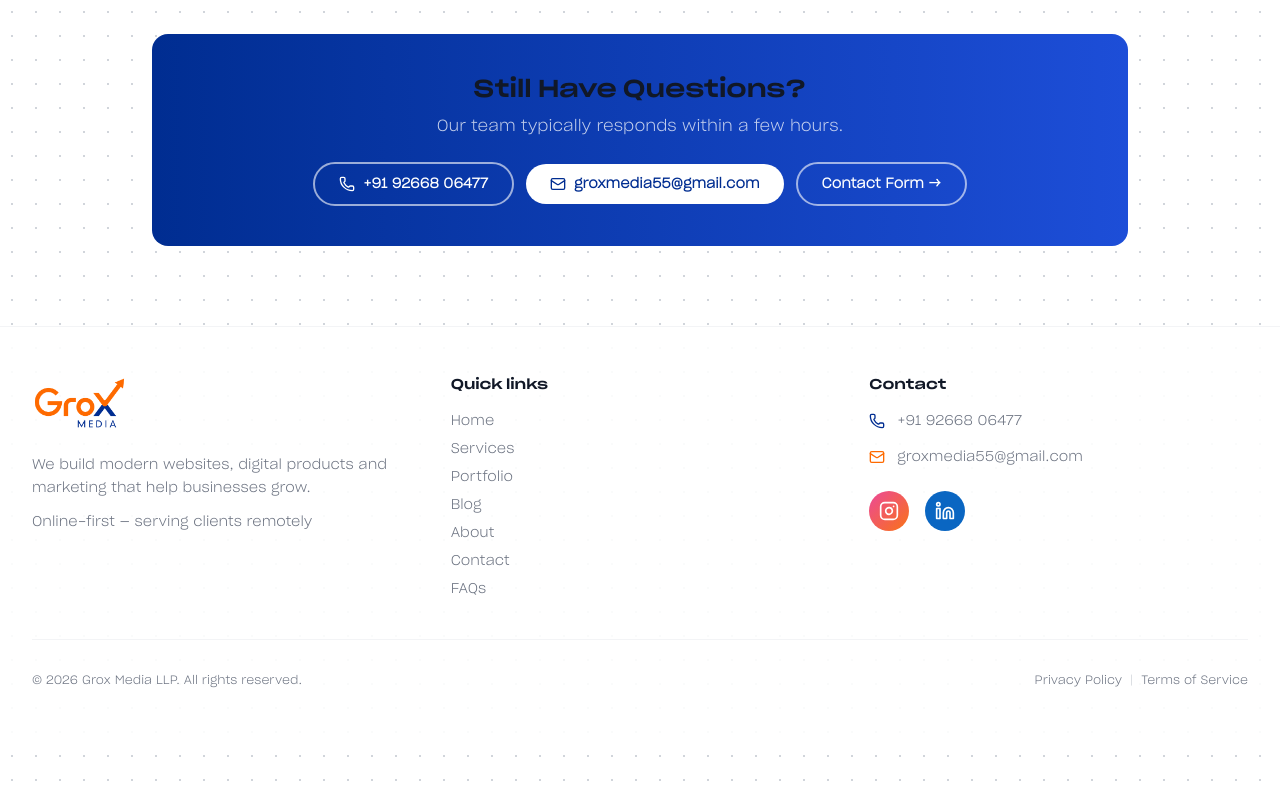
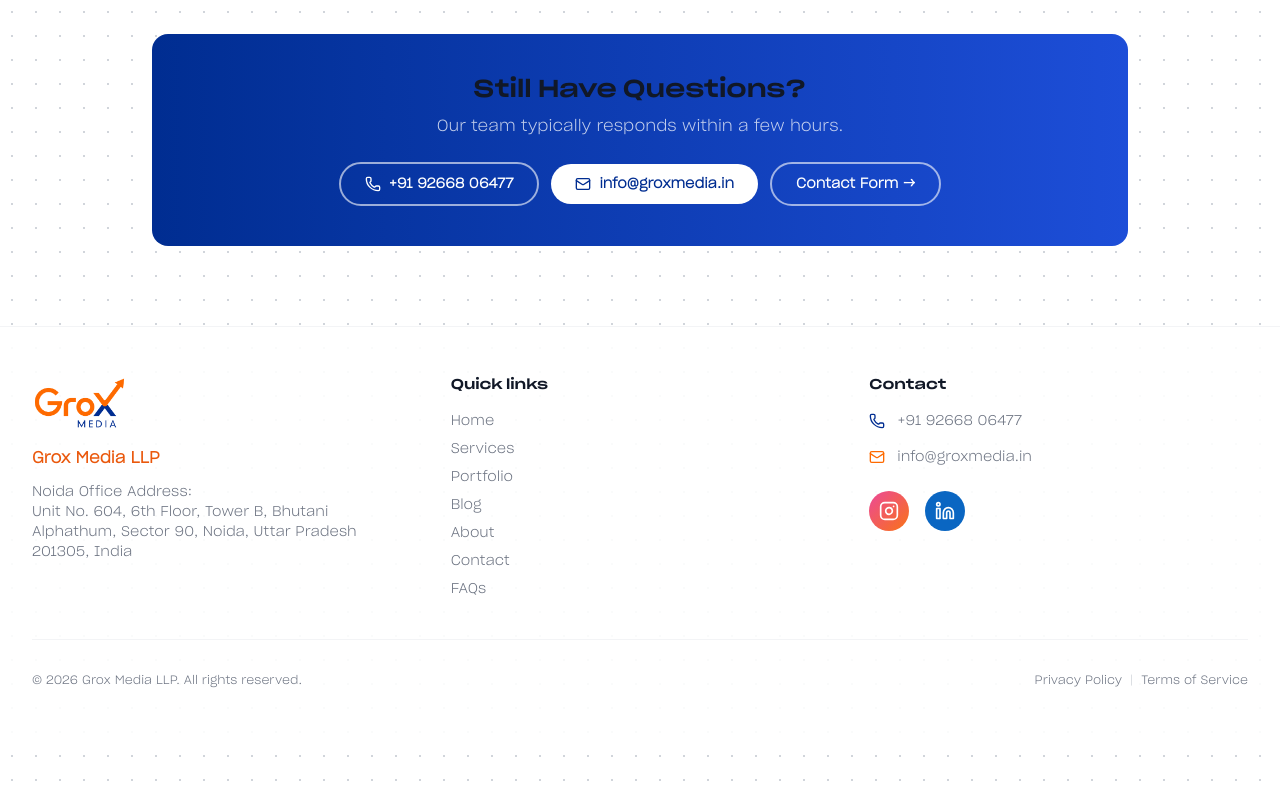
Before and after one commit to riteshk-007/grox-media, a Next.js app: page /faqs in a window 1280 px wide. Shown: the part 2568-3368 px from the top of the page. Built offline with nearby package versions, Linux system fonts and the light colour scheme.

Commit message:
feat: add enquiry API route and frontend pages for contact, FAQs, privacy, and terms

```diff
--- a/src/app/api/enquiry/route.ts
+++ b/src/app/api/enquiry/route.ts
@@ -146,7 +146,7 @@ function buildUserTemplate({
          <strong>Grox Media</strong><br/>
          Your Trusted IT Service Partner<br/>
          Web Development | Digital Marketing | Graphic Design | MVP Development<br/><br/>
-        📞 +91 92668 06477 • ✉️ groxmedia55@gmail.com<br/>
+         📞 +91 92668 06477 • ✉️ info@groxmedia.in<br/>
          🌐 www.groxmedia.in
        </div>
     </div>
--- a/src/app/api/form/route.ts
+++ b/src/app/api/form/route.ts
@@ -132,7 +132,7 @@ function buildUserTemplate({
          <strong>Grox Media</strong><br/>
          Your Trusted IT Service Partner<br/>
          Web Development | Digital Marketing | Graphic Design | MVP Development<br/><br/>
-        📞 +91 92668 06477 • ✉️ groxmedia55@gmail.com<br/>
+         📞 +91 92668 06477 • ✉️ info@groxmedia.in<br/>
          🌐 www.groxmedia.in
        </div>
     </div>
--- a/src/app/contact/page.tsx
+++ b/src/app/contact/page.tsx
@@ -113,10 +113,10 @@ export default function ContactPage() {
        label: "Email",
        value: (
          <a
-          href="mailto:groxmedia55@gmail.com"
+           href="mailto:info@groxmedia.in"
            className="font-semibold text-[#111827]"
          >
-          groxmedia55@gmail.com
+           info@groxmedia.in
          </a>
        ),
      },
@@ -125,7 +125,10 @@ export default function ContactPage() {
        circle: "bg-green-50 text-green-600",
        label: "Location",
        value: (
-        <span className="font-semibold text-[#111827]">New Delhi, India</span>
+         <span className="font-semibold text-[#111827]">
+           <span className="text-orange-600 font-bold">Noida Office Address:</span><br />
+           Unit No. 604, 6th Floor, Tower B, Bhutani Alphathum, Sector 90, Noida, Uttar Pradesh 201305, India
+         </span>
        ),
      },
     {
@@ -362,11 +365,11 @@ export default function ContactPage() {
 <div className="mx-auto max-w-6xl px-6 pb-12 pt-8">
          <div className="overflow-hidden rounded-3xl border border-gray-100 shadow-sm">
            <iframe
-            title="Map of New Delhi"
+             title="Map of Noida Office"
              className="h-64 w-full grayscale-[20%] md:h-80"
              loading="lazy"
              referrerPolicy="no-referrer-when-downgrade"
-            src="https://www.google.com/maps?q=New%20Delhi%20India&output=embed"
+             src="https://www.google.com/maps/embed?pb=!1m17!1m12!1m3!1d3505.873910907143!2d77.40826037549647!3d28.51344107573003!2m3!1f0!2f0!3f0!3m2!1i1024!2i768!4f13.1!3m2!1m1!2zMjjCsDMwJzQ4LjQiTiA3N8KwMjQnMzkuMCJF!5e0!3m2!1sen!2sin!4v1780820263351!5m2!1sen!2sin"
            />
          </div>
        </div>
--- a/src/app/faqs/page.tsx
+++ b/src/app/faqs/page.tsx
@@ -157,13 +157,13 @@ export default function FaqsPage() {
               <Phone className="h-4 w-4" />
               +91 92668 06477
             </a>
-            <a
-              href="mailto:groxmedia55@gmail.com"
-              className="inline-flex items-center gap-2 rounded-full bg-white px-6 py-2.5 text-sm font-semibold text-groxBlue transition hover:bg-gray-100"
-            >
-              <Mail className="h-4 w-4" />
-              groxmedia55@gmail.com
-            </a>
+<a
+               href="mailto:info@groxmedia.in"
+               className="inline-flex items-center gap-2 rounded-full bg-white px-6 py-2.5 text-sm font-semibold text-groxBlue transition hover:bg-gray-100"
+             >
+               <Mail className="h-4 w-4" />
+               info@groxmedia.in
+             </a>
             <Link
               href="/contact"
               className="inline-flex items-center gap-2 rounded-full border-2 border-white/60 px-6 py-2.5 text-sm font-semibold text-white transition hover:bg-white/10"
--- a/src/app/privacy/page.tsx
+++ b/src/app/privacy/page.tsx
@@ -127,7 +127,7 @@ export default function PrivacyPage() {
             </h2>
             <p className="mb-8 mt-4 leading-relaxed text-gray-600">
               You can ask us to remove your data by contacting
-              groxmedia55@gmail.com. We&apos;ll respond quickly and delete your
+              info@groxmedia.in. We&apos;ll respond quickly and delete your
               personal information where required.
             </p>
 
@@ -139,10 +139,10 @@ export default function PrivacyPage() {
             <p className="mt-4 leading-relaxed text-gray-600">
               If you have questions about privacy, email us at{" "}
               <a
-                href="mailto:groxmedia55@gmail.com"
+                href="mailto:info@groxmedia.in"
                 className="font-semibold text-[#1e40af] underline hover:no-underline"
               >
-                groxmedia55@gmail.com
+                info@groxmedia.in
               </a>
               .
             </p>
--- a/src/app/terms/page.tsx
+++ b/src/app/terms/page.tsx
@@ -124,10 +124,10 @@ export default function TermsPage() {
             <p className="mt-4 leading-relaxed text-gray-600">
               Questions about these terms? Email{" "}
               <a
-                href="mailto:groxmedia55@gmail.com"
+                href="mailto:info@groxmedia.in"
                 className="font-semibold text-[#1e40af] underline hover:no-underline"
               >
-                groxmedia55@gmail.com
+                info@groxmedia.in
               </a>
               .
             </p>
--- a/src/components/Contact.tsx
+++ b/src/components/Contact.tsx
@@ -161,16 +161,19 @@ const Contact = ({ showIntro = true }: ContactProps) => {
               <Mail className="h-6 w-6 text-groxOrange" />,
               "Email",
               <a
-                href="mailto:groxmedia55@gmail.com"
+                href="mailto:info@groxmedia.in"
                 className="break-all hover:text-groxOrange"
               >
-                groxmedia55@gmail.com
+                info@groxmedia.in
               </a>
             )}
             {infoCard(
               <MapPin className="h-6 w-6 text-groxBlue" />,
               "Location",
-              <span>New Delhi, India</span>
+              <span className="font-bold text-orange-600">
+                Noida Office Address:<br />
+                Unit No. 604, 6th Floor, Tower B, Bhutani Alphathum, Sector 90, Noida, Uttar Pradesh 201305, India
+              </span>
             )}
             {infoCard(
               <Instagram className="h-6 w-6 text-pink-600" />,
--- a/src/components/layout/Footer.tsx
+++ b/src/components/layout/Footer.tsx
@@ -29,12 +29,10 @@ export default function Footer() {
                 className="h-14 w-auto object-contain"
               />
             </Link>
-            <p className="mt-4 max-w-sm text-sm leading-relaxed text-[#6b7280]">
-              We build modern websites, digital products and marketing that help
-              businesses grow.
-            </p>
+            <p className="mt-2 font-bold text-orange-600">Grox Media LLP</p>
             <p className="mt-3 text-sm text-[#6b7280]">
-              Online-first — serving clients remotely
+              Noida Office Address:<br />
+              Unit No. 604, 6th Floor, Tower B, Bhutani Alphathum, Sector 90, Noida, Uttar Pradesh 201305, India
             </p>
           </div>
 
@@ -66,10 +64,10 @@ export default function Footer() {
               <li className="flex items-start gap-3">
                 <Mail className="mt-0.5 h-4 w-4 shrink-0 text-groxOrange" />
                 <a
-                  href="mailto:groxmedia55@gmail.com"
+                  href="mailto:info@groxmedia.in"
                   className="break-all hover:text-groxOrange"
                 >
-                  groxmedia55@gmail.com
+                  info@groxmedia.in
                 </a>
               </li>
               <li className="flex items-center gap-4 pt-2">
--- a/src/components/shared/ContactSection.tsx
+++ b/src/components/shared/ContactSection.tsx
@@ -1,7 +1,7 @@
 "use client";
 import React, { useState } from "react";
 import { toast } from "sonner";
-import { Phone, Mail, Clock, Send, Instagram, Linkedin } from "lucide-react";
+import { Phone, Mail, Clock, Send, Instagram, Linkedin, MapPin } from "lucide-react";
 import { FaWhatsapp, FaPhoneAlt } from "react-icons/fa";
 import { IoMdClose } from "react-icons/io";
 import { MdCheck } from "react-icons/md";
@@ -150,7 +150,6 @@ const ContactSection = () => {
     const cleaned = formData.phone.replace(/[^0-9]/g, "");
     if (!phoneRe.test(cleaned)) newErrors.phone = "Enter a valid phone number";
 
-    // Age validation (optional)
     if (formData.age && formData.age.trim()) {
       const ageClean = formData.age.replace(/[^0-9]/g, "");
       const ageNum = Number(ageClean || 0);
@@ -252,7 +251,7 @@ const ContactSection = () => {
                 <h4 className="text-xl font-semibold text-gray-800 mb-2">
                   Thank you!
                 </h4>
-                <p className="text-gray-600">We’ve received your message.</p>
+                <p className="text-gray-600">We've received your message.</p>
                 <p className="text-sm text-gray-500 mt-2">
                   Our team will try to call you within 12 hours (between 10 AM -
                   7 PM).
@@ -391,9 +390,7 @@ const ContactSection = () => {
                 Get in touch
               </h3>
               <p className="text-gray-600">
-                Grox Media LLP currently operates online and is planning its physical
-                presence soon. Meanwhile, we&apos;re fully equipped to work
-                remotely.
+                Grox Media LLP - Digital Excellence Redefined. Let's discuss your project.
               </p>
             </div>
 
@@ -414,7 +411,22 @@ const ContactSection = () => {
                 </div>
                 <div>
                   <h4 className="font-bold text-gray-900 mb-1">Email</h4>
-                  <p className="text-gray-600">groxmedia55@gmail.com</p>
+                  <p className="text-gray-600">info@groxmedia.in</p>
+                </div>
+              </div>
+
+              <div className="flex items-start gap-4">
+                <div className="w-12 h-12 bg-black text-white flex items-center justify-center">
+                  <MapPin className="w-6 h-6" />
+                </div>
+                <div>
+                  <h4 className="font-bold text-gray-900 mb-1">Location</h4>
+                  <p className="text-gray-600">
+                    <span className="font-bold text-orange-600">
+                      Noida Office Address:<br />
+                      Unit No. 604, 6th Floor, Tower B, Bhutani Alphathum, Sector 90, Noida, Uttar Pradesh 201305, India
+                    </span>
+                  </p>
                 </div>
               </div>
 
@@ -430,13 +442,20 @@ const ContactSection = () => {
                     Monday - Saturday: 10:00 AM - 7:00 PM
                   </p>
                 </div>
+              </div>
+
               <div className="flex items-start gap-4">
                 <div className="w-12 h-12 bg-black text-white flex items-center justify-center">
                   <Instagram className="w-6 h-6" />
                 </div>
                 <div>
                   <h4 className="font-bold text-gray-900 mb-1">Instagram</h4>
-                    <a href="https://www.instagram.com/groxmedia1?igsh=MW5wYTA4aTQ2aWt6bw%3D%3D" target="_blank" rel="noopener noreferrer" className="text-gray-600 hover:text-gray-900 block break-all">
+                  <a
+                    href="https://www.instagram.com/groxmedia1?igsh=MW5wYTA4aTQ2aWt6bw%3D%3D"
+                    target="_blank"
+                    rel="noopener noreferrer"
+                    className="text-gray-600 hover:text-gray-900 block break-all"
+                  >
                     @groxmedia1
                   </a>
                 </div>
@@ -448,7 +467,12 @@ const ContactSection = () => {
                 </div>
                 <div>
                   <h4 className="font-bold text-gray-900 mb-1">LinkedIn</h4>
-                    <a href="https://www.linkedin.com/in/manish-kumar-7a757b211/" target="_blank" rel="noopener noreferrer" className="text-gray-600 hover:text-gray-900 block break-all">
+                  <a
+                    href="https://www.linkedin.com/in/manish-kumar-7a757b211/"
+                    target="_blank"
+                    rel="noopener noreferrer"
+                    className="text-gray-600 hover:text-gray-900 block break-all"
+                  >
                     Manish Kumar
                   </a>
                 </div>
@@ -458,6 +482,17 @@ const ContactSection = () => {
         </div>
       </div>
 
+      {/* Map */}
+      <div className="mt-12 overflow-hidden rounded-3xl border border-gray-100 shadow-sm">
+        <iframe
+          title="Map of Noida Office"
+          className="h-64 w-full grayscale-[20%] md:h-80"
+          loading="lazy"
+          referrerPolicy="no-referrer-when-downgrade"
+          src="https://www.google.com/maps/embed?pb=!1m17!1m12!1m3!1d3505.873910907143!2d77.40826037549647!3d28.51344107573003!2m3!1f0!2f0!3f0!3m2!1i1024!2i768!4f13.1!3m2!1m1!2zMjjCsDMwJzQ4LjQiTiA3N8KwMjQnMzkuMCJF!5e0!3m2!1sen!2sin!4v1780820263351!5m2!1sen!2sin"
+        />
+      </div>
+
       {/* Dialogs */}
       {showCallDialog && (
         <CallDialog
@@ -465,7 +500,6 @@ const ContactSection = () => {
           onClose={() => setShowCallDialog(false)}
           onConfirm={() => {
             callPhone();
-
             setShowCallDialog(false);
           }}
         />
@@ -478,12 +512,10 @@ const ContactSection = () => {
           onClose={() => setShowWhatsAppDialog(false)}
           onConfirm={() => {
             openWhatsApp();
-
             setShowWhatsAppDialog(false);
           }}
         />
       )}
-      </div>
     </section>
   );
 };
--- a/src/components/shared/Footer.tsx
+++ b/src/components/shared/Footer.tsx
@@ -24,6 +24,9 @@ const Footer: React.FC = () => {
               />
             </Link>
 
+            {/* LLP Text */}
+            <p className="font-bold text-orange-600 mb-2">Grox Media LLP</p>
+
             {/* Description */}
             <p className="text-gray-600 text-sm sm:text-base mb-4 leading-relaxed max-w-md">
               We build modern websites, digital products and marketing that help
@@ -31,9 +34,12 @@ const Footer: React.FC = () => {
             </p>
 
             {/* Location */}
-            <div className="flex items-center gap-3 text-gray-600 text-sm sm:text-base">
-              <MapPin className="w-4 h-4 flex-shrink-0" />
-              <span>Online-first — serving clients remotely</span>
+            <div className="flex items-start gap-3 text-gray-600 text-sm sm:text-base">
+              <MapPin className="w-4 h-4 flex-shrink-0 mt-0.5" />
+              <span>
+                Noida Office Address:<br />
+                Unit No. 604, 6th Floor, Tower B, Bhutani Alphathum, Sector 90, Noida, Uttar Pradesh 201305, India
+              </span>
             </div>
           </div>
 
@@ -109,10 +115,10 @@ const Footer: React.FC = () => {
               </div>
               <div className="min-w-0 flex-1">
                 <a
-                  href="mailto:groxmedia55@gmail.com"
+                  href="mailto:info@groxmedia.in"
                   className="text-gray-700 font-semibold text-sm sm:text-base hover:text-groxOrange transition-colors duration-200 block break-all"
                 >
-                  groxmedia55@gmail.com
+                  info@groxmedia.in
                 </a>
                 <div className="text-gray-500 text-xs sm:text-sm mt-0.5">
                   24-hour response time
```
Lines whose indentation alone changed are shown as unchanged.
